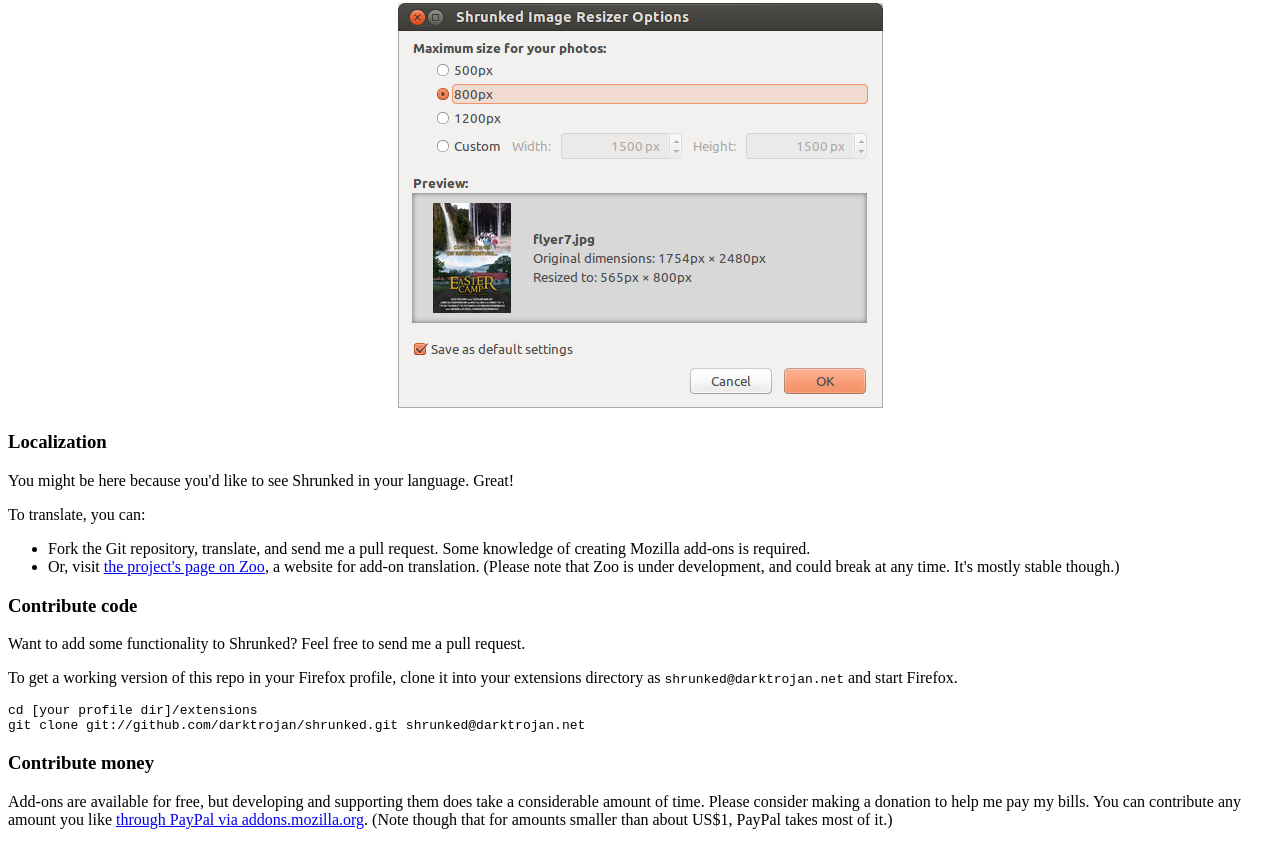
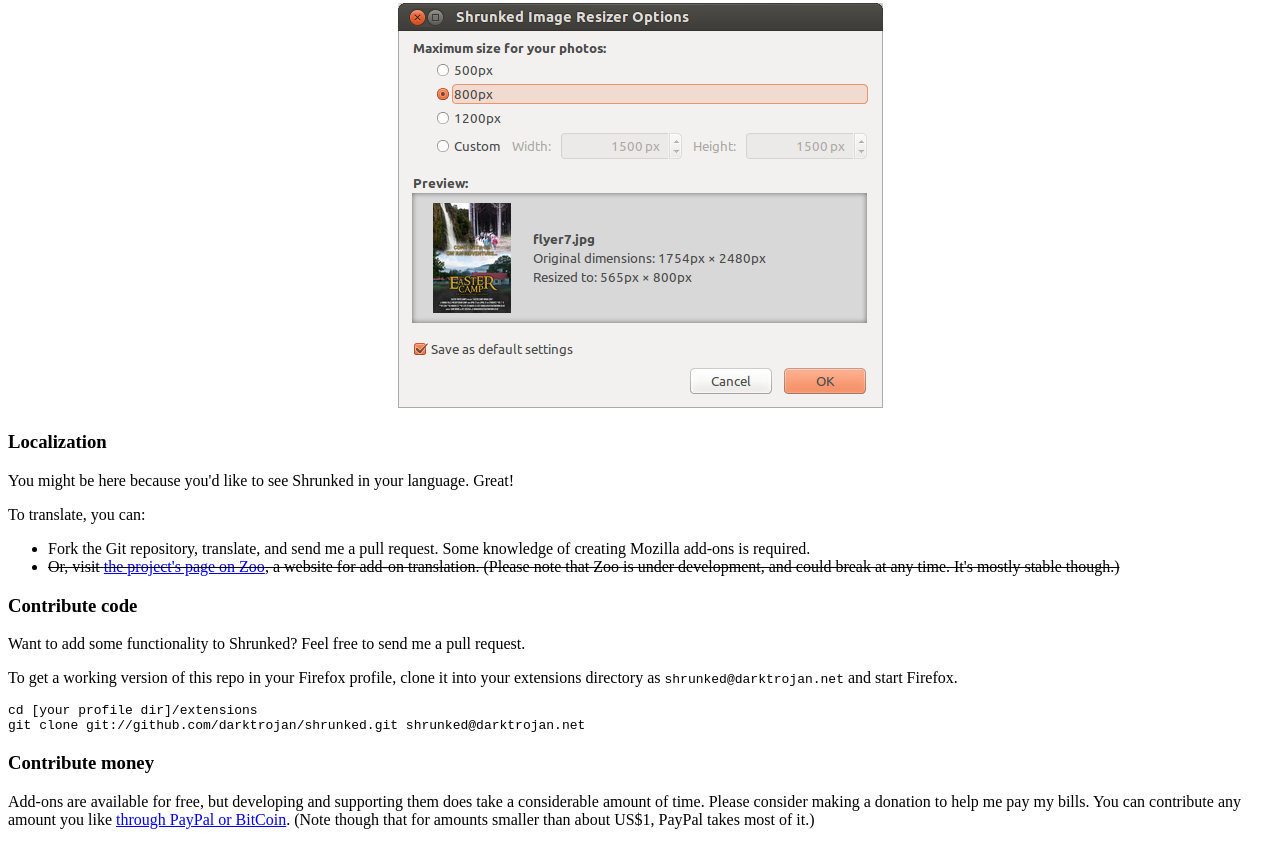
Before and after one commit to darktrojan/shrunked, a plain HTML site: page index.html in a window 1280 px wide. Shown: the part 377-1222 px from the top of the page. Drawn offline with Linux system fonts and the light colour scheme.

Commit message:
Update links to stuff

```diff
--- a/index.html
+++ b/index.html
@@ -31,7 +31,7 @@
           <p>To translate, you can:</p>
           <ul>
             <li>Fork the Git repository, translate, and send me a pull request. Some knowledge of creating Mozilla add-ons is required.</li>
-            <li>Or, visit <a href="http://zoo.darktrojan.net/darktrojan/shrunked/repo.php">the project's page on Zoo</a>, a website for add-on translation. (Please note that Zoo is under development, and could break at any time. It's mostly stable though.)</li>
+            <li><strike>Or, visit <a href="http://zoo.darktrojan.net/darktrojan/shrunked/repo.php">the project's page on Zoo</a>, a website for add-on translation. (Please note that Zoo is under development, and could break at any time. It's mostly stable though.)</strike></li>
           </ul>
           <h3>Contribute code</h3>
           <p>Want to add some functionality to Shrunked? Feel free to send me a pull request.</p>
@@ -39,7 +39,7 @@
           <pre>cd [your profile dir]/extensions
 git clone git://github.com/darktrojan/shrunked.git shrunked@darktrojan.net</pre>
           <h3>Contribute money</h3>
-          <p>Add-ons are available for free, but developing and supporting them does take a considerable amount of time. Please consider making a donation to help me pay my bills. You can contribute any amount you like <a href="https://addons.mozilla.org/addon/shrunked-image-resizer/contribute/installed/">through PayPal via addons.mozilla.org</a>. (Note though that for amounts smaller than about US$1, PayPal takes most of it.)</p>
+          <p>Add-ons are available for free, but developing and supporting them does take a considerable amount of time. Please consider making a donation to help me pay my bills. You can contribute any amount you like <a href="https://darktrojan.github.io/donate.html?shrunked">through PayPal or BitCoin</a>. (Note though that for amounts smaller than about US$1, PayPal takes most of it.)</p>
         </section>
       </div>
     </div>
```
